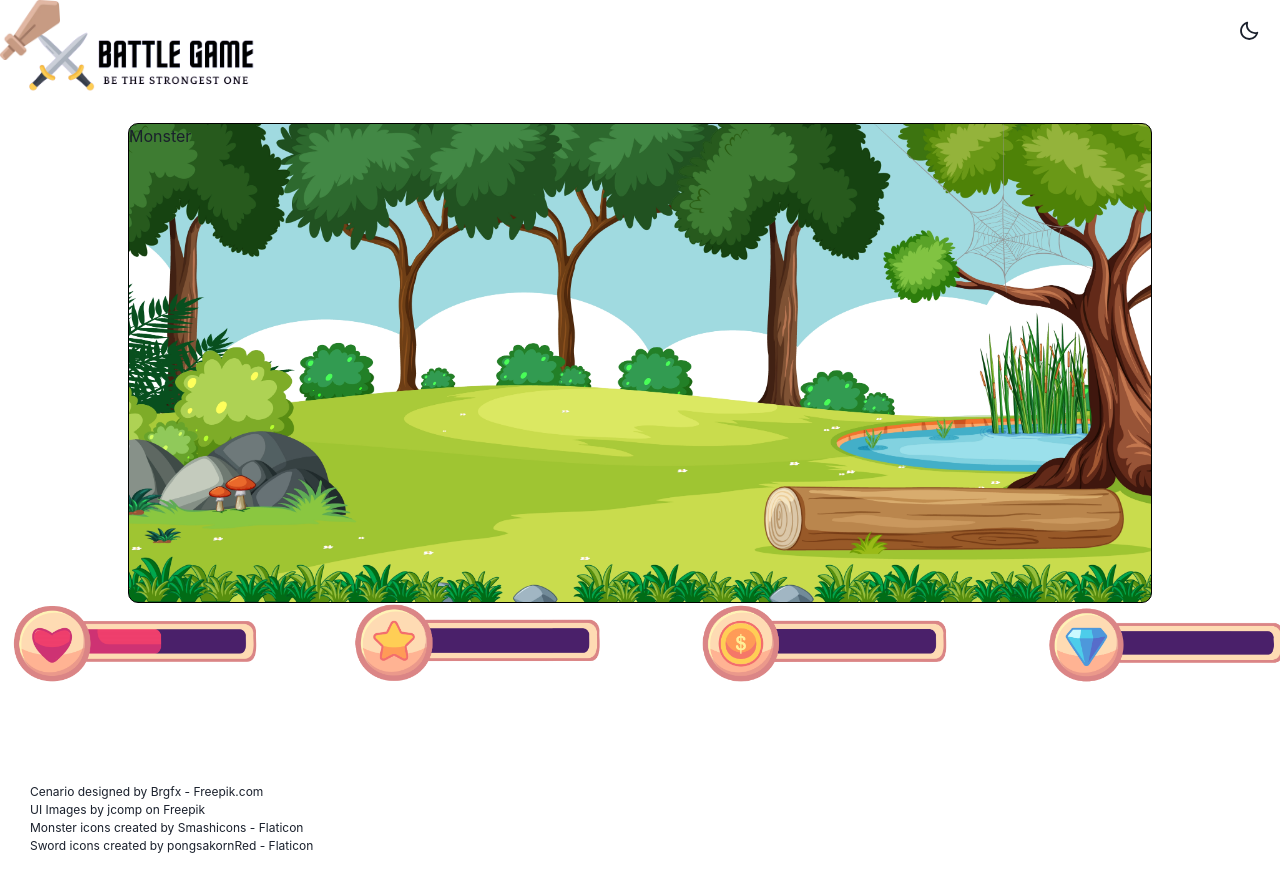
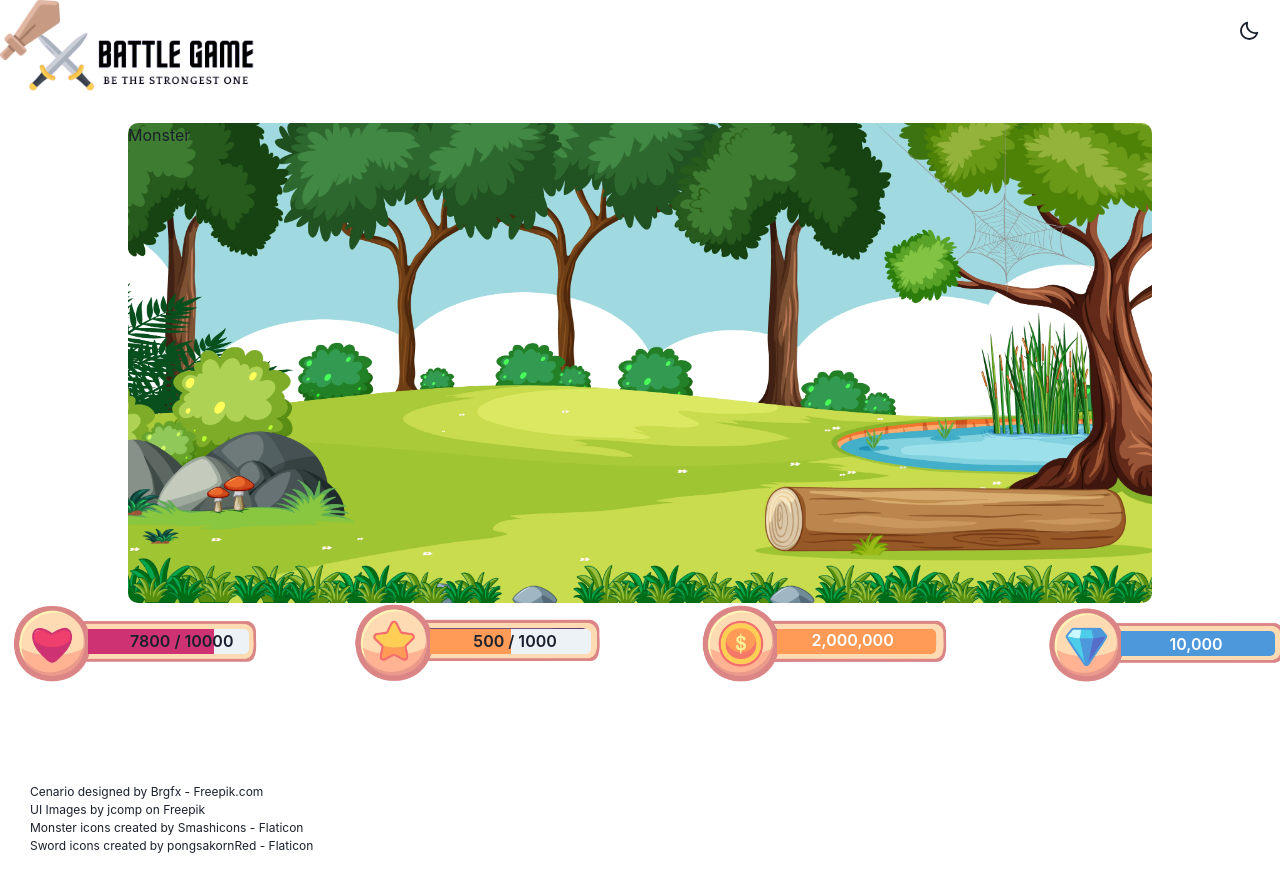
Before and after one commit to FelipeFloresWeb/battle-game, a Next.js app: page / in a window 1280 px wide. Shown: the top 892 px of the page. Built offline with nearby package versions, Linux system fonts and the light colour scheme.

Commit message:
change HP Bar, some layouts adjustments

```diff
--- a/src/components/GameWindow/styles.ts
+++ b/src/components/GameWindow/styles.ts
@@ -9,7 +9,6 @@ export const GameWindowContainer = styled(Flex)`
   max-height: 700px;
   background-color: ${(props) => props.theme.primary};
   border-radius: 10px;
-  border: 1px solid black;
   margin: 0 auto;
   flex-direction: column;
   z-index: 0;
--- a/src/components/Ui/index.tsx
+++ b/src/components/Ui/index.tsx
@@ -1,10 +1,20 @@
 import { Image } from "@chakra-ui/react";
+import { numeric } from "../../utils";
 import * as S from "./styles";
 
 export const Ui = () => {
+  const PLAYER_HP = 7800;
+  const MAX_PLAYER_HP = 10000;
+
+  const PLAYER_EXP = 500;
+  const MAX_PLAYER_EXP = 1000;
+  const EXP_NEEDED = MAX_PLAYER_EXP - PLAYER_EXP;
+
+  const PLAYER_GOLD = 2000000;
+  const PLAYER_DIAMOND = 10000;
   return (
     <S.UiContainer w="100%" justifyContent="space-between" direction="row">
-      <S.UiBar>
+      <S.UiBar height="100%">
         <Image
           boxSize="fit-content"
           margin="0 10px"
@@ -12,33 +22,64 @@ export const Ui = () => {
           src="images/ui/HP_BAR.png"
           alt="HP_BAR"
         />
+        <S.ProgressContainer>
+          <S.HpProgressBar
+            borderEndRadius="5px"
+            max={MAX_PLAYER_HP}
+            value={PLAYER_HP}
+          />
+        </S.ProgressContainer>
+        <S.HpText>{PLAYER_HP + " / " + MAX_PLAYER_HP}</S.HpText>
       </S.UiBar>
+
       <S.UiBar>
         <Image
           boxSize="fit-content"
           margin="0 10px"
           objectFit="cover"
           src="images/ui/EXP_BAR.png"
-          alt="HP_BAR"
+          alt="EXP_BAR"
         />
+        <S.ProgressContainer>
+          <S.ExpProgressBar
+            borderEndRadius="5px"
+            max={MAX_PLAYER_EXP}
+            value={PLAYER_EXP}
+          />
+        </S.ProgressContainer>
+        <S.ExpText>{PLAYER_EXP + " / " + MAX_PLAYER_EXP}</S.ExpText>
       </S.UiBar>
+
       <S.UiBar>
         <Image
           boxSize="fit-content"
           margin="0 10px"
           objectFit="cover"
           src="images/ui/GOLD_BAR.png"
-          alt="HP_BAR"
+          alt="GOLD_BAR"
         />
+        <S.GoldContainer>
+          <S.GoldProgressBar borderEndRadius="5px" value={100} />
+        </S.GoldContainer>
+        <S.GoldText>
+          <div>{numeric(PLAYER_GOLD, 0)}</div>
+        </S.GoldText>
       </S.UiBar>
+
       <S.UiBar>
         <Image
           boxSize="fit-content"
           margin="0 10px"
           objectFit="cover"
           src="images/ui/DIAMOND_BAR.png"
-          alt="HP_BAR"
+          alt="DIAMOND_BAR"
         />
+        <S.DiamondContainer>
+          <S.DiamondProgressBar borderEndRadius="5px" value={100} />
+        </S.DiamondContainer>
+        <S.DiamondText>
+          <div>{numeric(PLAYER_DIAMOND, 0)}</div>
+        </S.DiamondText>
       </S.UiBar>
     </S.UiContainer>
   );
--- a/src/components/Ui/styles.ts
+++ b/src/components/Ui/styles.ts
@@ -1,4 +1,4 @@
-import { Flex } from "@chakra-ui/react";
+import { Flex, Progress, Text } from "@chakra-ui/react";
 import styled from "@emotion/styled";
 import { MAX_WIDTH } from "../../utils/constants";
 
@@ -12,4 +12,122 @@ export const UiContainer = styled(Flex)`
 
 export const UiBar = styled(Flex)`
   width: 250px;
+  flex-direction: column;
+  position: relative;
 `;
+
+export const HpProgressBar = styled(Progress)`
+  bottom: 56px;
+  left: 88px;
+  height: 25px;
+  max-height: 150px;
+  width: 161px;
+
+  div {
+    background-color: #ce3273;
+  }
+`;
+
+export const ProgressContainer = styled(Flex)``;
+
+export const HpText = styled(Text)`
+  position: relative;
+  font-size: 16px;
+  bottom: 81px;
+  font-weight: 600;
+  color: ${(props) => props.theme.colors.primary};
+  left: 130px;
+  width: fit-content;
+`;
+
+export const ExpText = styled(Text)`
+  position: relative;
+  font-size: 16px;
+  bottom: 80px;
+  font-weight: 600;
+  color: ${(props) => props.theme.colors.primary};
+  left: 130px;
+  width: fit-content;
+`;
+
+export const GoldText = styled(Flex)`
+  position: relative;
+  font-size: 16px;
+  bottom: 80px;
+  font-weight: 600;
+  justify-content: center;
+  color: #fff;
+  left: 86px;
+  width: 160px;
+`;
+
+export const DiamondText = styled(Flex)`
+  position: relative;
+  font-size: 16px;
+  bottom: 80px;
+  font-weight: 600;
+  justify-content: center;
+  color: #fff;
+  left: 86px;
+  width: 160px;
+`;
+
+export const GoldContainer = styled(Flex)`
+  justify-content: center;
+  p {
+    position: relative;
+    bottom: 54px;
+    font-size: 16px;
+    font-weight: 600;
+    color: #fff;
+    left: -38px;
+  }
+`;
+
+export const DiamondContainer = styled(Flex)`
+  justify-content: center;
+  p {
+    position: relative;
+    bottom: 56px;
+    font-size: 16px;
+    font-weight: 600;
+    color: #fff;
+    left: -38px;
+  }
+`;
+
+export const ExpProgressBar = styled(Progress)`
+  bottom: 55px;
+  left: 87px;
+  height: 25px;
+  max-height: 150px;
+  width: 161px;
+
+  div {
+    background-color: #ff9b57;
+  }
+`;
+
+export const GoldProgressBar = styled(Progress)`
+  bottom: 54px;
+  left: 45px;
+  height: 25px;
+  max-height: 150px;
+  width: 159px;
+
+  div {
+    background-color: #ff9b57;
+  }
+`;
+
+export const DiamondProgressBar = styled(Progress)`
+  bottom: 56px;
+  left: 43px;
+  height: 25px;
+  max-height: 150px;
+  width: 154px;
+
+  div {
+    background-color: #4d98db;
+  }
+`;
--- /dev/null
+++ b/src/utils/index.ts
@@ -0,0 +1,10 @@
+export const numeric = (
+  value: string | number = 0,
+  decimals: number = 2
+): string => {
+  const formatter = new Intl.NumberFormat("en-US", {
+    maximumFractionDigits: decimals,
+    minimumFractionDigits: decimals,
+  });
+  return formatter.format(value as number);
+};
```
Also changed, not shown: public/images/ui/HP_BAR.png.
